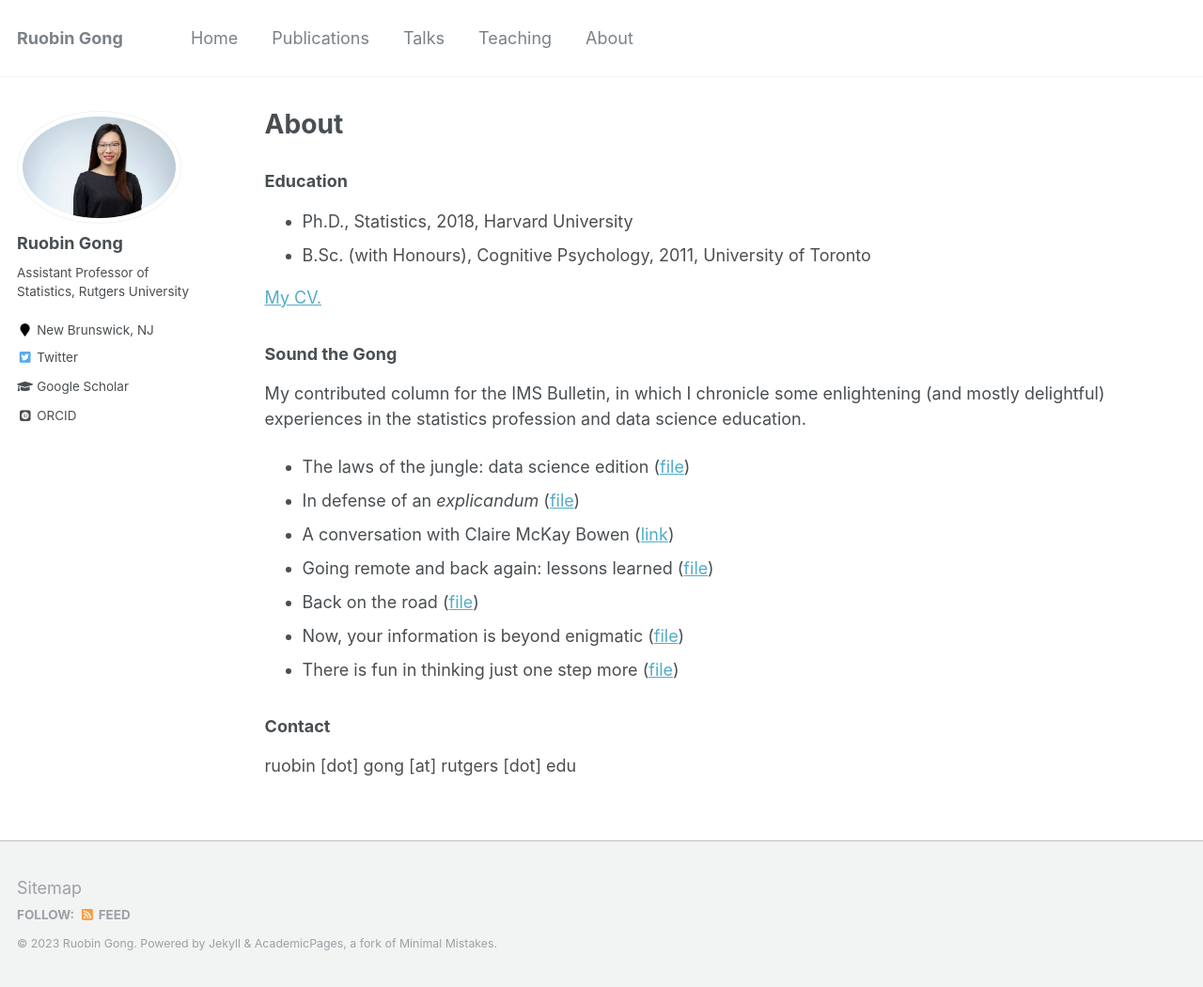
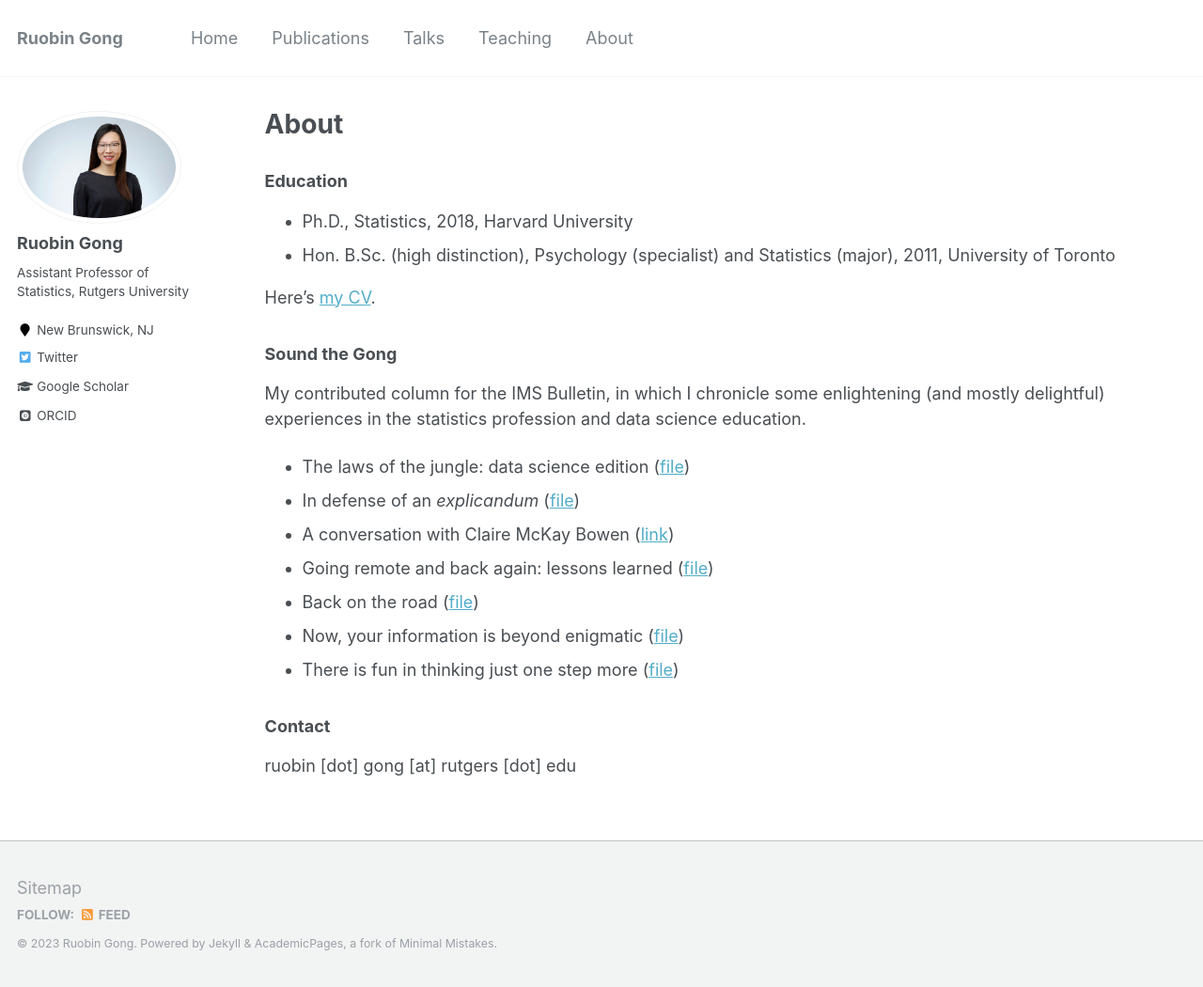
Before and after one commit to RuobinGong/RuobinGong.github.io, a Jekyll site: the page built from _pages/about.md, in a window 1280 px wide and 1050 px high. Shown: the whole window at 94% size. Built offline with Jekyll 4.4.1, drawn with Linux system fonts in a browser that asks for light colours; some web fonts are replaced.

Commit message:
Update about.md

```diff
--- a/_pages/about.md
+++ b/_pages/about.md
@@ -11,9 +11,9 @@ author_profile: true
 ### Education
 
 * Ph.D., Statistics, 2018, Harvard University
-* B.Sc. (with Honours), Cognitive Psychology, 2011, University of Toronto
+* Hon. B.Sc. (high distinction), Psychology (specialist) and Statistics (major), 2011, University of Toronto
 
-[My CV.](https://RuobinGong.github.io/files/RG-cv.pdf)
+Here's [my CV](https://RuobinGong.github.io/files/RG-cv.pdf).
 
 
 ### Sound the Gong
```
